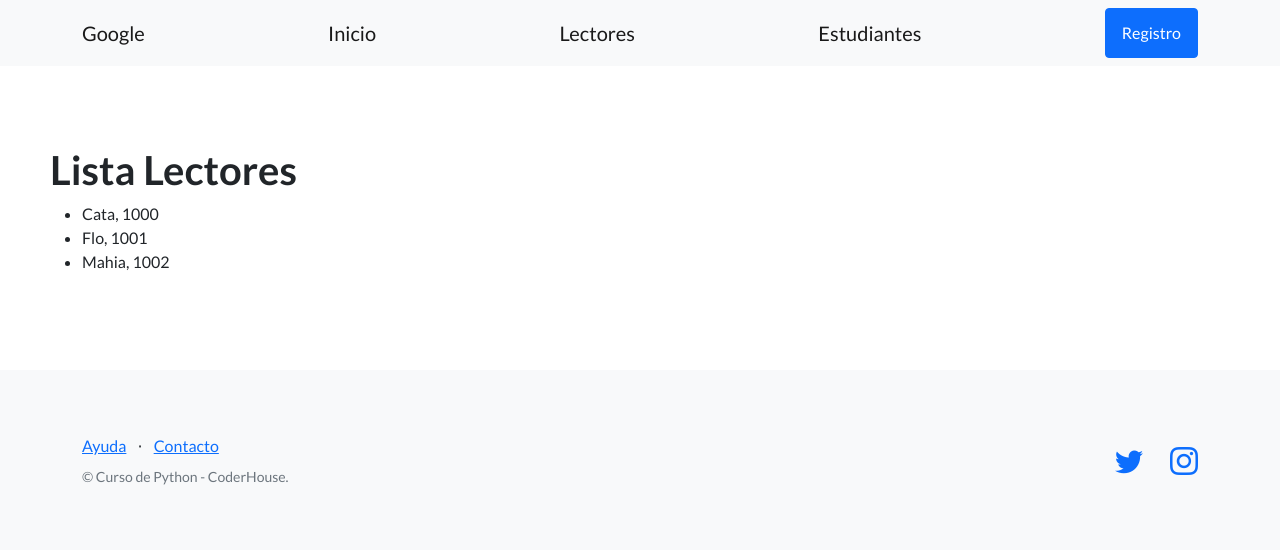
After one commit to flodotta/Tercer_entrega_Dotta, a Django app: page /estudios/lectores/ in a window 1280 px wide. The commit adds this page. Shown: the top 550 px of the page. Run offline with Django 4.2, Linux system fonts and the light colour scheme; some libraries are stand-ins or nearby versions.

Commit message:
Cambie cursos por lectores

```diff
--- a/control_usuarios/models.py
+++ b/control_usuarios/models.py
@@ -25,7 +25,7 @@ class Profesor(models.Model):
 
  #   def __str__(self):
   #      return f"{self.apellido}, {self.nombre}"
-class Curso(models.Model):
+class Lector(models.Model):
     nombre = models.CharField(max_length=64)  # Equivalente de str
     comision = models.IntegerField()  # Equivalent de int
 
--- a/control_usuarios/templates/control_usuarios/base.html
+++ b/control_usuarios/templates/control_usuarios/base.html
@@ -25,7 +25,7 @@
             <div class="container">
                 <a class="navbar-brand" href="https://www.google.com">Google</a>
                 <a class="navbar-brand" href="{% url 'inicio'%}">Inicio</a>
-                <a class="navbar-brand" href="{% url 'listar_cursos'%}">Cursos</a>
+                <a class="navbar-brand" href="{% url 'listar_lectores'%}">Lectores</a>
                 <a class="navbar-brand" href="{% url 'listar_estudiantes'%}">Estudiantes</a>
                 <a class="btn btn-primary" href="#signup">Registro</a>
             </div>
--- a/control_usuarios/templates/control_usuarios/index.html
+++ b/control_usuarios/templates/control_usuarios/index.html
@@ -1,5 +1,5 @@
 {% extends "control_usuarios/base.html" %}
 
 {% block contenido %}
-<h1>Bienvenidos a Coder</h1>
+<h1>Bienvenidos al Blog</h1>
 {% endblock contenido %}
--- /dev/null
+++ b/control_usuarios/templates/control_usuarios/lista_lectores.html
@@ -0,0 +1,14 @@
+{% extends "control_usuarios/base.html" %}
+
+{% block contenido %}
+<section>
+  <div>
+    <h1>Lista Lectores</h1>
+    <ul>
+    {% for lector in lectores %}
+      <li>{{ lector.nombre}}, {{ lector.comision}}</li>
+    {% endfor %}
+    </ul>
+  </div>
+</section>
+{% endblock contenido %}
--- a/control_usuarios/urls.py
+++ b/control_usuarios/urls.py
@@ -18,9 +18,9 @@ from django.contrib import admin
 from django.urls import path
 
 
-from control_usuarios.views import listar_estudiantes , listar_cursos
+from control_usuarios.views import listar_estudiantes , listar_lectores
 
 urlpatterns = [
     path('estudiantes/', listar_estudiantes, name= "listar_estudiantes"),
-    path('cursos/', listar_cursos, name= "listar_cursos"),
+    path('lectores/', listar_lectores, name= "listar_lectores"),
 ]
--- a/control_usuarios/views.py
+++ b/control_usuarios/views.py
@@ -1,7 +1,4 @@
 from django.shortcuts import render
-
-
-
 
 # Create your views here.
 def listar_estudiantes(request):
@@ -20,18 +17,18 @@ def listar_estudiantes(request):
     return http_response
 
 
-# Create your views here.
-def listar_cursos(request):
+# Create your views Lectores here.
+def listar_lectores(request):
     contexto = {
-        "cursos": [
-            {"nombre": "Python" , "comision": "1000"} ,
-            {"nombre": "Frontend" , "comision": "1001"} ,
-            {"nombre": "diseño" , "comision": "1002"},
+        "lectores": [
+            {"nombre": "Cata" , "comision": "1000"} ,
+            {"nombre": "Flo" , "comision": "1001"} ,
+            {"nombre": "Mahia" , "comision": "1002"},
         ]
     }
     http_response = render(
         request=request,
-        template_name='control_usuarios/lista_cursos.html',
+        template_name='control_usuarios/lista_lectores.html',
         context=contexto,
     )
     return http_response
--- a/proyecto_blog/urls.py
+++ b/proyecto_blog/urls.py
@@ -17,14 +17,12 @@ Including another URLconf
 from django.contrib import admin
 from django.urls import path, include
 
-from proyecto_blog.views import saludar, saludar_con_html, inicio
+from proyecto_blog.views import inicio
 
 
 urlpatterns = [
     path('admin/', admin.site.urls),
-    path('saludo/', saludar),
-    path('saludo-html/', saludar_con_html),
-    path('', inicio,name="inicio"),
+    path('', inicio, name= "inicio"),
     path('estudios/', include("control_usuarios.urls"))
 
 ]
```
Also changed, not shown: control_usuarios/templates/control_usuarios/lista_cursos.html (deleted, +0 -16 lines), proyecto_blog/views.py (+0 -16 lines), control_usuarios/templates/control_usuarios/lista_redactores.html (added).
